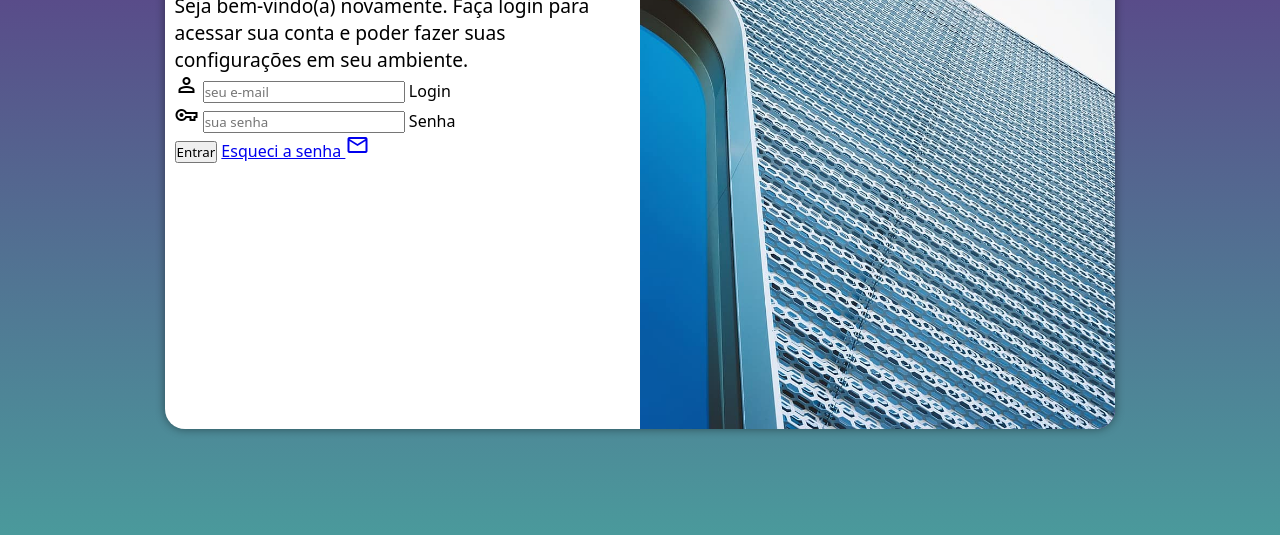
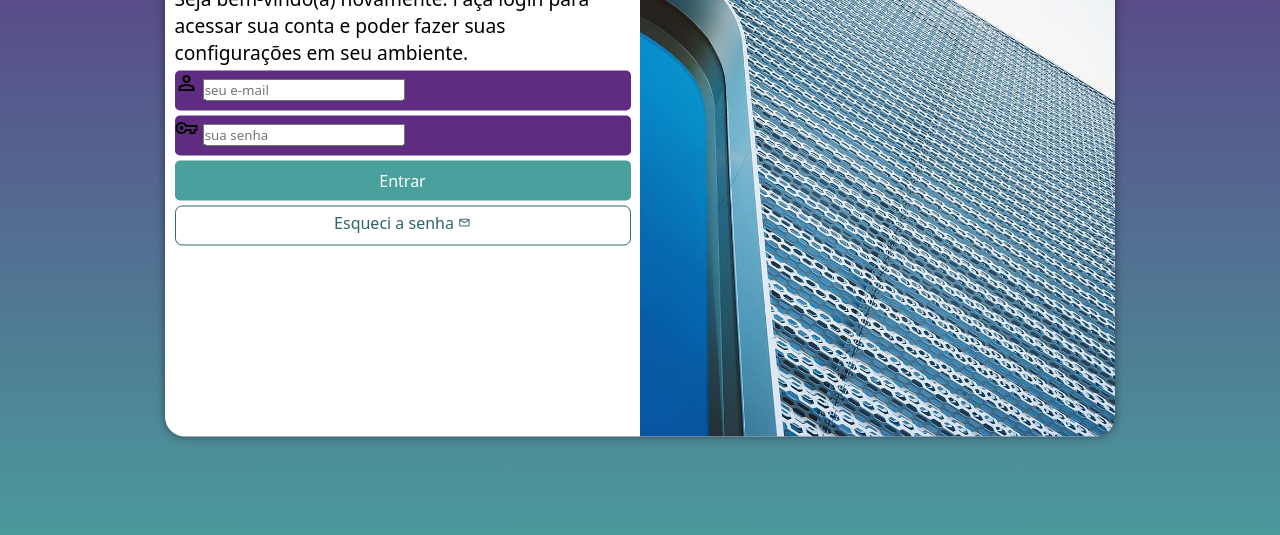
Before and after one commit to Alexzyto/projeto-login, a plain HTML site: page index.html in a window 1280 px wide. Shown: the part 221-756 px from the top of the page. Drawn offline with nearby package versions, Linux system fonts and the light colour scheme.

Commit message:
formatacao do form

```diff
--- a/estilos/style.css
+++ b/estilos/style.css
@@ -35,7 +35,7 @@ section#login {
 
     background-color: white;
     width: 250px;
-    height: 500px;
+    height: 515px;
     border-radius: 20px;
     box-shadow: 0px 0px 10px rgba(0, 0, 0, 0.438);
 
@@ -66,3 +66,56 @@ div#formulario > h1 {
 div#formulario > p {
     font-size: 0.8em;
 }
+
+form >div.campo {
+    background-color: #5f2c82;
+    display: block;
+    width: 100%;
+    height: 40px;
+    border-radius: 5px;
+    margin: 5px 0px;
+}
+
+div.campo > label {
+    display: none;
+}
+
+form > input[type=submit] {
+    display: block;
+    font-size: 1em;
+    width: 100%;
+    height: 40px;
+    background-color: #49a09d;
+    color: white;
+    border: none;
+    border-radius: 5px;
+    cursor: pointer;
+
+}
+
+form > input[type=submit]:hover {
+    background-color: #2f6b69;
+}
+
+form > a.botao {
+    display: block;
+    text-align: center;
+    font-size: 1em;
+    width: 100%;
+    height: 40px;
+    padding-top: 5px;
+    margin-top: 5px;
+    background-color: white;
+    border: 1px solid #2f6b69;
+    color: #2d6469;
+    border-radius: 7px;
+    text-decoration: none;
+}
+
+form >a.botao:hover {
+    background-color: #9df0ed;
+}
+
+form >a.botao > i {
+    font-size: 0.8em;
+}
--- a/index.html
+++ b/index.html
@@ -34,7 +34,7 @@
                     </div>
 
                     <input type="submit" value="Entrar">
-                    <a href="esqueci.html">
+                    <a href="esqueci.html" class="botao">
                         Esqueci a senha <i class="material-symbols-outlined">mail</i>
                     </a>
                 </form>
```
